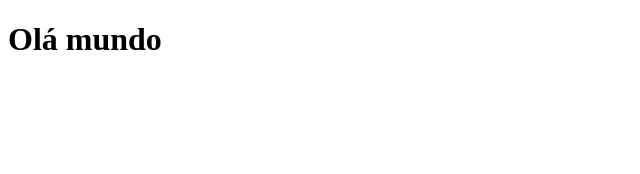
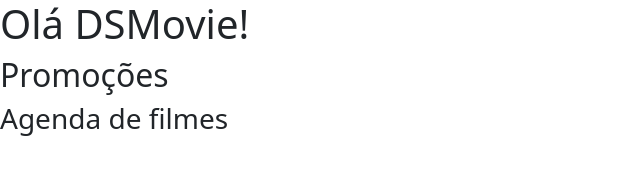
Before and after one commit to newrodrigo/dsmovie, a plain HTML site: page index.html in a window 1280 px wide. Shown: the whole page, without its empty margins (0-640 px from the left). Drawn offline with nearby package versions, Linux system fonts and the light colour scheme.

Commit message:
Bootstrap

```diff
--- a/index.html
+++ b/index.html
@@ -5,8 +5,13 @@
     <meta http-equiv="X-UA-Compatible" content="IE=edge">
     <meta name="viewport" content="width=device-width, initial-scale=1.0">
     <title>DSMovie</title>
+
+    <link href="https://cdn.jsdelivr.net/npm/bootstrap@5.1.3/dist/css/bootstrap.min.css" rel="stylesheet" integrity="sha384-1BmE4kWBq78iYhFldvKuhfTAU6auU8tT94WrHftjDbrCEXSU1oBoqyl2QvZ6jIW3" crossorigin="anonymous">
+
 </head>
 <body>
-    <h1>Olá mundo</h1>
+    <h1>Olá DSMovie!</h1>
+    <h2>Promoções</h2>
+    <h3>Agenda de filmes</h3>
 </body>
 </html>
```
